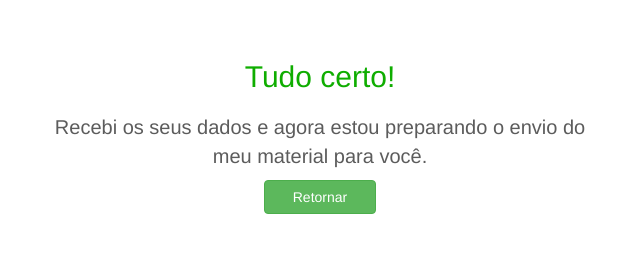
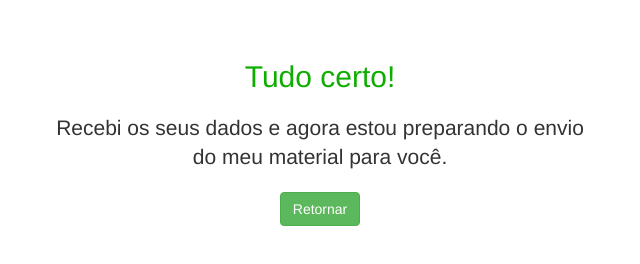
Before and after one commit to aldomonteiro/alinemarius, a website: page success.html in a window 1280 px wide. Shown: the whole page, without its empty margins (320-960 px from the left). Drawn offline with nearby package versions, Linux system fonts and the light colour scheme.

Commit message:
netlify form

```diff
--- a/success.html
+++ b/success.html
@@ -8,8 +8,8 @@
         <div class="col-sm-6 col-sm-offset-3">
         <br><br> <h2 style="color:#0fad00">Tudo certo!</h2>
         <h3></h3>
-        <p style="font-size:20px;color:#5C5C5C;">Recebi os seus dados e agora estou preparando o envio do meu material para você.</p>
-        <a href="http://www.alinemarius.com.br" class="btn btn-success">     Retornar      </a>
+        <p class="lead mb-0">Recebi os seus dados e agora estou preparando o envio do meu material para você.</p>
+        <a href="http://www.alinemarius.com.br" class="btn btn-success">Retornar</a>
     <br><br>
         </div>
 
```
Also changed, not shown: form/success.html (+1 -1 lines).
